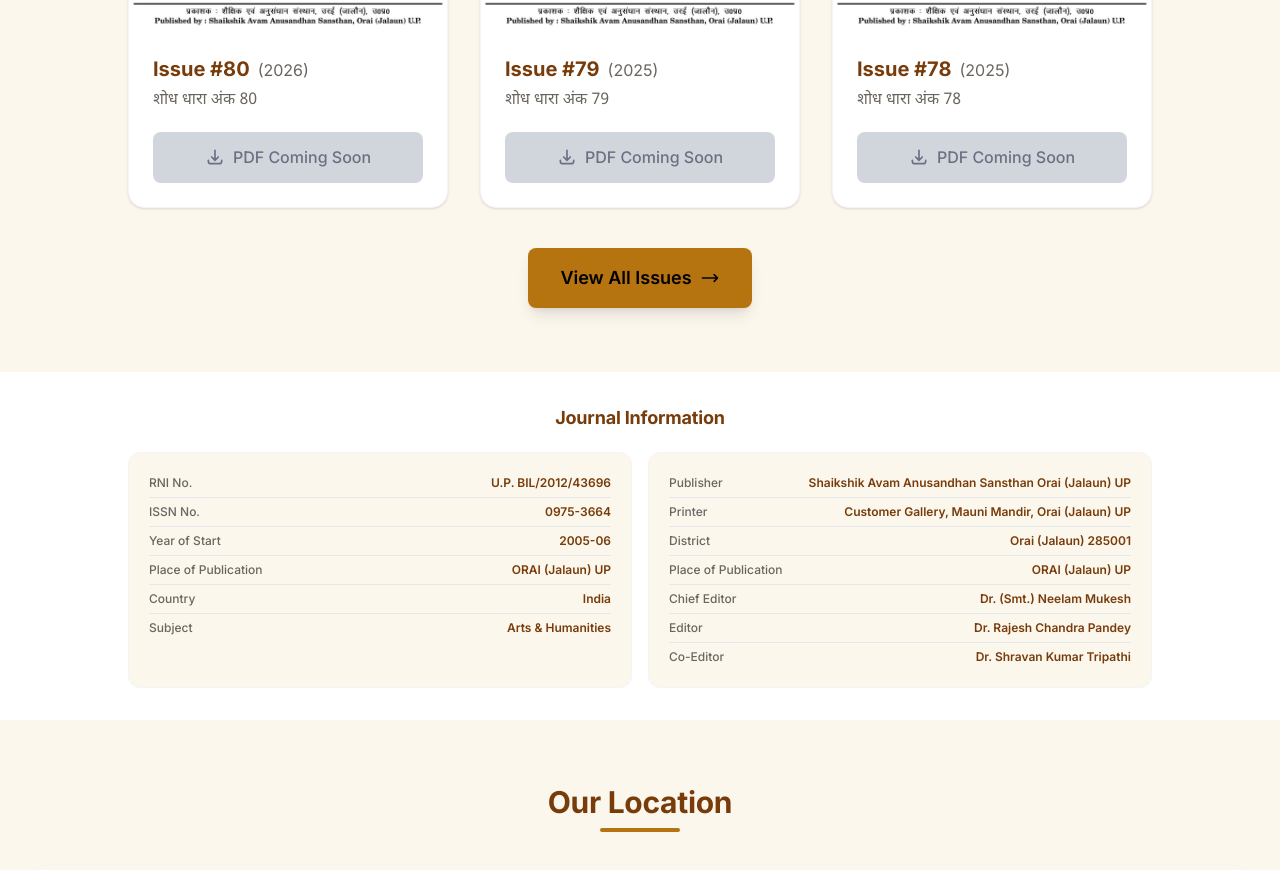
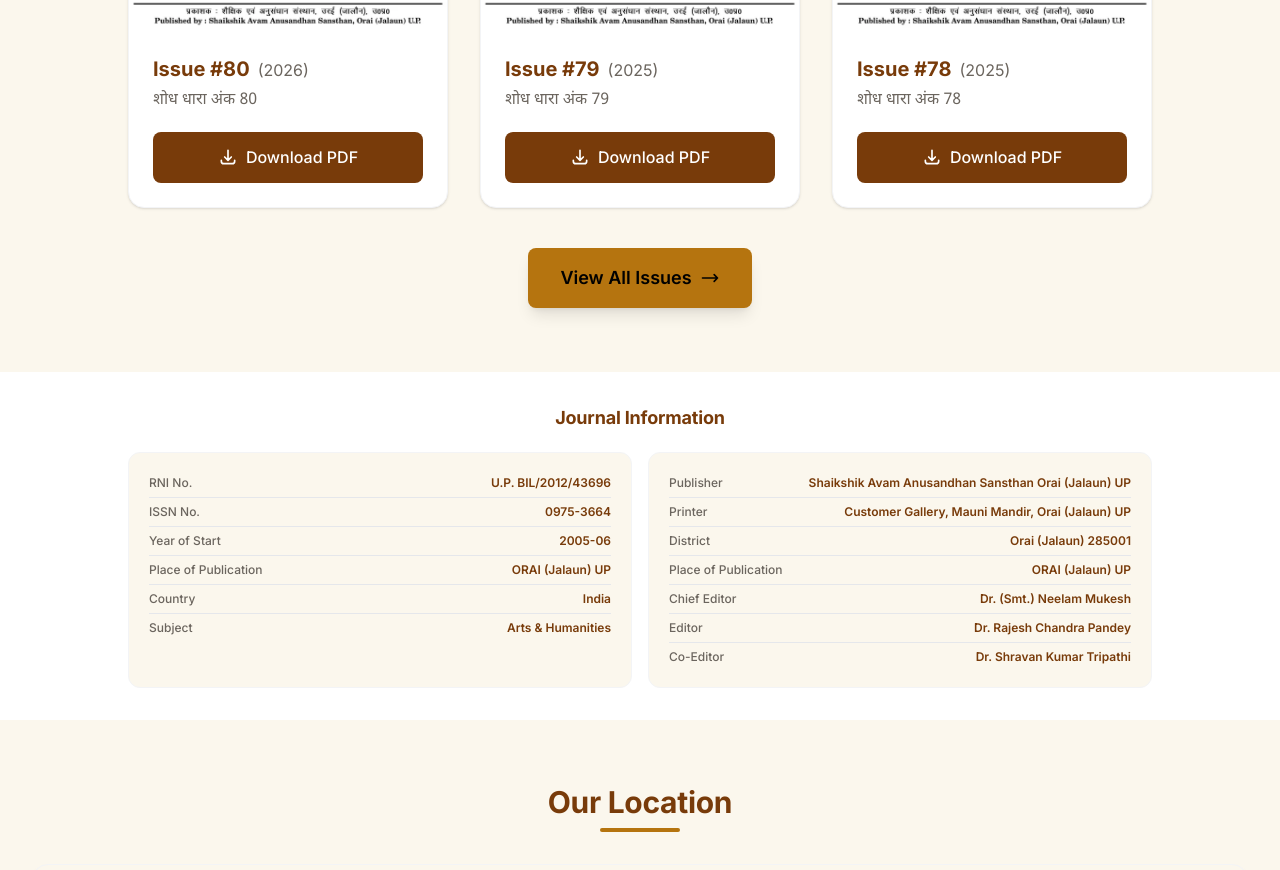
Before and after one commit to prakharbhatia/shodhdhara-next, a Next.js app: page / in a window 1280 px wide. Shown: the part 2016-2886 px from the top of the page. Built offline with nearby package versions, Linux system fonts and the light colour scheme; grey boxes are pictures that could not be loaded.

Commit message:
fix: replace 'PDF Coming Soon' on homepage with Download PDF + error popup

```diff
--- a/src/app/current-issue/IssueCard.tsx
+++ b/src/app/current-issue/IssueCard.tsx
@@ -62,7 +62,13 @@ function ErrorPopup({
   );
 }
 
-export function IssueCard({ issue }: { issue: Issue }) {
+export function IssueCard({
+  issue,
+  buttonOnly = false,
+}: {
+  issue: Issue;
+  buttonOnly?: boolean;
+}) {
   const hasPdf = issue.pdfUrl && issue.pdfUrl.trim().length > 0;
   const [showError, setShowError] = useState(false);
 
@@ -73,6 +79,25 @@ export function IssueCard({ issue }: { issue: Issue }) {
   const issueLabel = issue.notes?.startsWith("Combined issue")
     ? issue.notes.replace("Combined issue ", "")
     : `#${issue.number}`;
+
+  const downloadButton = hasPdf ? null : (
+    <>
+      {showError && (
+        <ErrorPopup issueNumber={issue.number} onClose={handleClose} />
+      )}
+      <button
+        onClick={handleNoPdfClick}
+        className="inline-flex items-center justify-center w-full gap-2 bg-primary text-white px-4 py-3 rounded-lg font-medium hover:bg-primary-light transition-colors cursor-pointer"
+      >
+        <svg className="w-5 h-5" fill="none" stroke="currentColor" viewBox="0 0 24 24">
+          <path strokeLinecap="round" strokeLinejoin="round" strokeWidth={2} d="M4 16v1a3 3 0 003 3h10a3 3 0 003-3v-1m-4-4l-4 4m0 0l-4-4m4 4V4" />
+        </svg>
+        Download PDF
+      </button>
+    </>
+  );
+
+  if (buttonOnly) return downloadButton;
 
   return (
     <>
--- a/src/app/page.tsx
+++ b/src/app/page.tsx
@@ -4,6 +4,7 @@ import Link from "next/link";
 import Script from "next/script";
 import BrandGradientSection from "@/components/BrandGradientSection";
 import { issues } from "@/data/issues";
+import { IssueCard } from "@/app/current-issue/IssueCard";
 
 export const metadata: Metadata = {
   title: {
@@ -302,15 +303,7 @@ export default function Home() {
                         Download PDF
                       </a>
                     ) : (
-                      <button
-                        disabled
-                        className="inline-flex items-center justify-center w-full gap-2 bg-gray-300 text-gray-500 px-4 py-3 rounded-lg font-medium cursor-not-allowed"
-                      >
-                        <svg className="w-5 h-5" fill="none" stroke="currentColor" viewBox="0 0 24 24">
-                          <path strokeLinecap="round" strokeLinejoin="round" strokeWidth={2} d="M4 16v1a3 3 0 003 3h10a3 3 0 003-3v-1m-4-4l-4 4m0 0l-4-4m4 4V4" />
-                        </svg>
-                        PDF Coming Soon
-                      </button>
+                      <IssueCard issue={issue} buttonOnly />
                     )}
                   </div>
                 </div>
```
